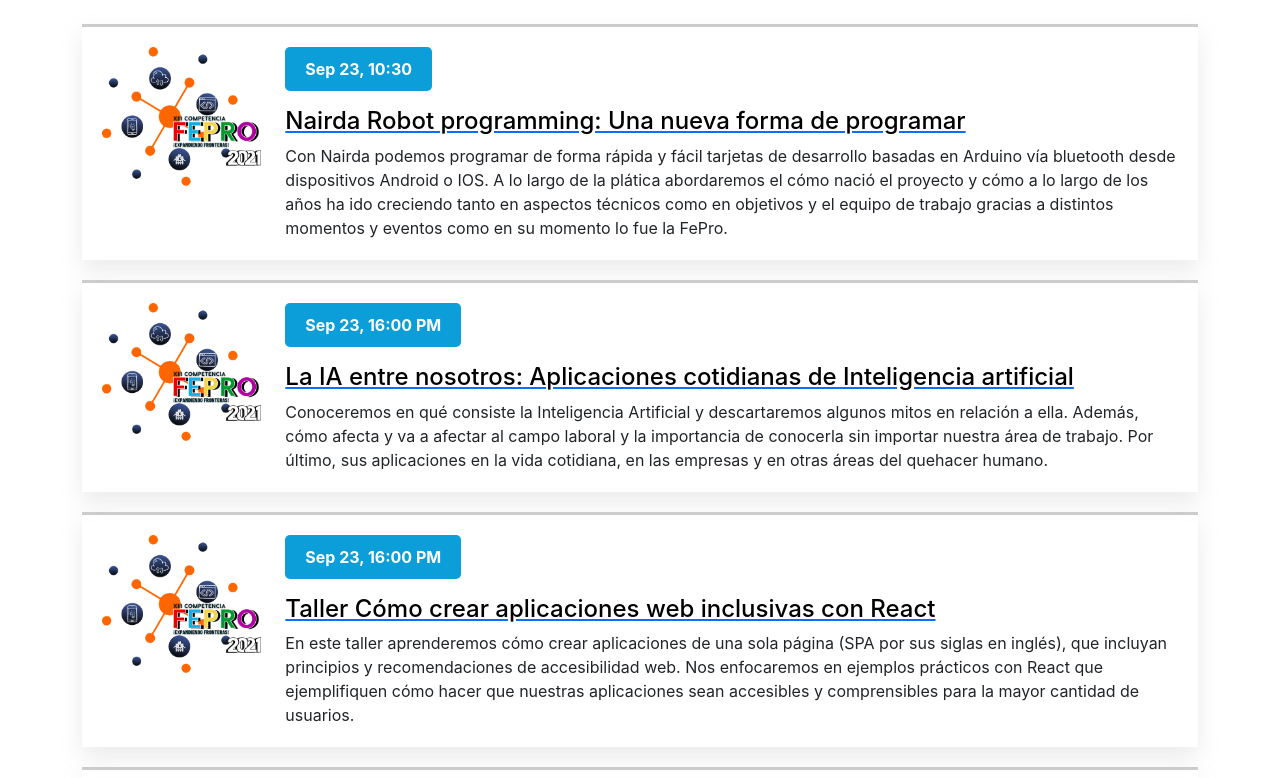
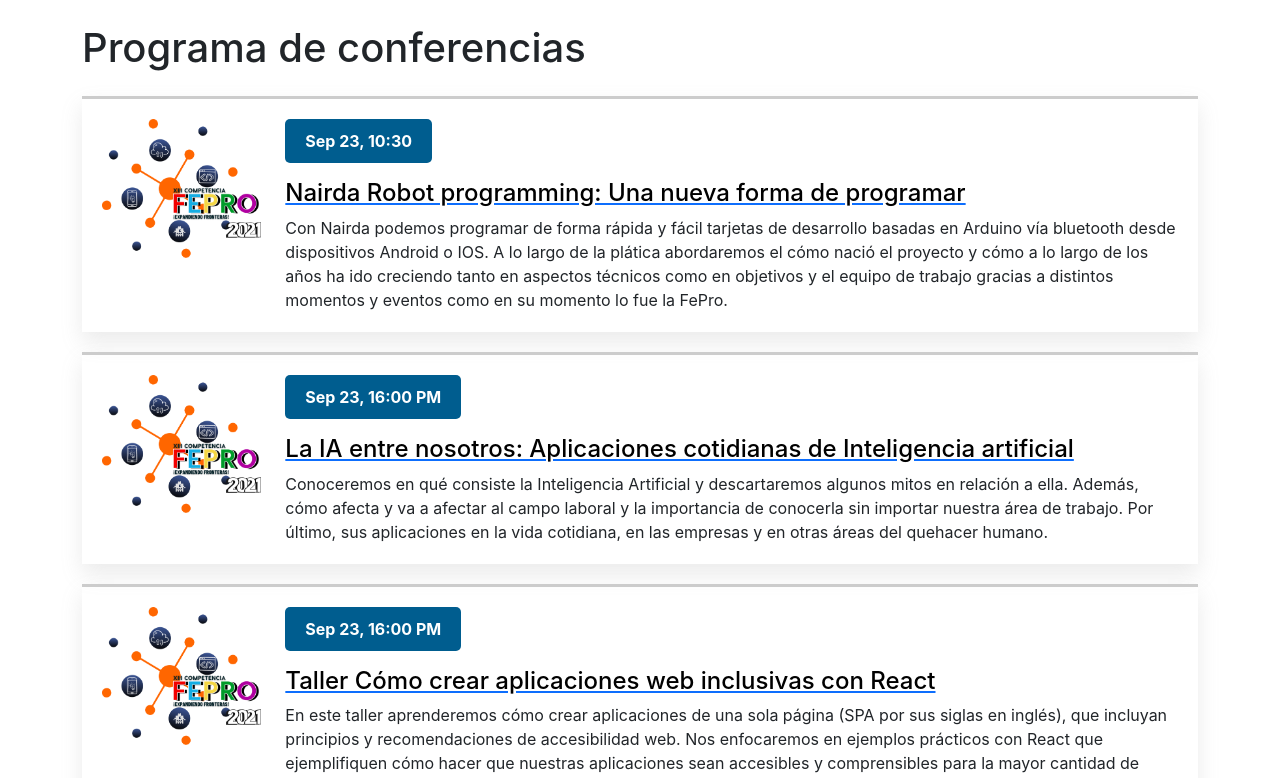
Before and after one commit to alex-arriaga/fepro-2021-accessible-react-app, a React (Create React App) app: page / in a window 1280 px wide. Shown: the top 778 px of the page. Built offline with nearby package versions, Linux system fonts and the light colour scheme.

Commit message:
Arreglar problemas de HTML y contraste de color

```diff
--- a/public/index.html
+++ b/public/index.html
@@ -32,7 +32,7 @@
   </head>
   <body>
     <noscript>You need to enable JavaScript to run this app.</noscript>
-    <div id="root"></div>
+    <main id="root"></main>
     <!--
       This HTML file is a template.
       If you open it directly in the browser, you will see an empty page.
--- a/src/components/Schedule/Schedule.css
+++ b/src/components/Schedule/Schedule.css
@@ -17,11 +17,11 @@
 }
 
 .talk-title:hover {
-    color: #0b9ed9;
+    color: #005d8f;
 }
 
 .talk-date {
-    background-color: #0b9ed9;
+    background-color: #005d8f;
     border-radius: 5px;
     display: inline-block;
     padding: 10px 20px;
--- a/src/components/Schedule/Schedule.js
+++ b/src/components/Schedule/Schedule.js
@@ -1,14 +1,17 @@
 import "./Schedule.css"
+import {Fragment} from "react";
 
 function Schedule({talks}) {
     return (
+        <Fragment>
+            <h1 className="mt-2 mb-4">Programa de conferencias</h1>
             <ul className="talks">
                 {talks.map(talk => (
 
                     <li className="talk">
                         <div className="row">
                             <div className="col-2">
-                            <img src={talk.image} className="img-fluid"/>
+                                <img src={talk.image} className="img-fluid" alt=""/>
                             </div>
                             <div className="col-10">
                             <span className="talk-date">
@@ -22,6 +25,7 @@ function Schedule({talks}) {
 
                 ))}
             </ul>
+        </Fragment>
     );
 }
 
```
Also changed, not shown: 1 other file (tests, documents, lock files or other folders). Lines whose indentation alone changed are shown as unchanged.
